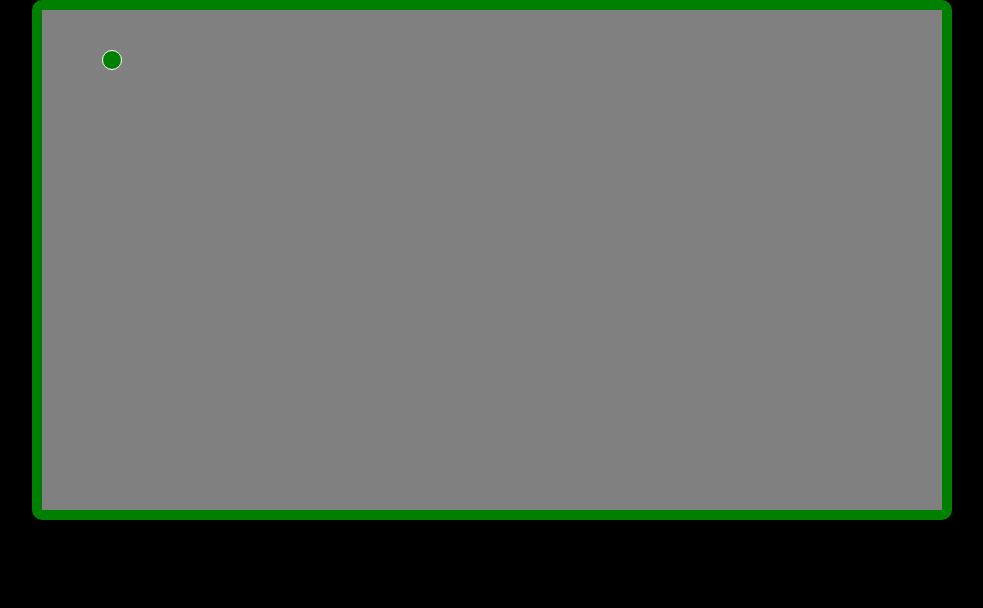
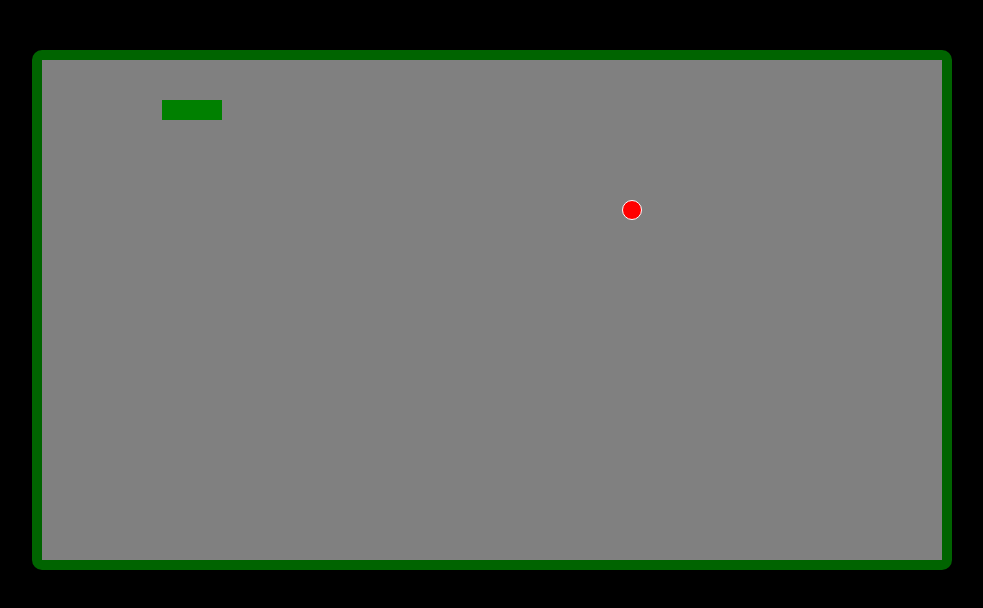
Before and after one commit to danaguilar/js-snake, a plain HTML site: page index.html in a window 1280 px wide. Shown: the whole page, without its empty margins (148-1131 px from the left). Drawn offline with Linux system fonts and the light colour scheme.

Commit message:
Created working snake game

```diff
--- a/index.css
+++ b/index.css
@@ -12,8 +12,8 @@ body{
  width: 920px;
  height: 520px;
  background-color: gray;
- margin: 0 auto;
- border: 10px green solid;
+ margin: 50px auto;
+ border: 10px DarkGreen solid;
  border-radius: 10px;
 
 }
@@ -33,7 +33,12 @@ body{
   display: inline-block;
 }
 
-.active{
+.snake{
+  background-color: green;
+}
+
+.food{
+  background-color: red;
   border-radius: 50px;
   border: 1px white solid;
 }
--- a/index.js
+++ b/index.js
@@ -1,76 +1,170 @@
 $(document).ready(function() {
-  var cw = $(".container").width();
-  var ch = $(".container").height();
+  var cw = $(".container").width()/20;
+  var ch = $(".container").height()/20;
+  var colorProgression = ["DarkGreen", "SpringGreen","YellowGreen","Gold","DarkOrange","OrangeRed","Crimson","DarkRed"]
   var createGrid = function(cw, ch){
     var $container = $(".container")
-    for (i = 0; i < ch/20; i++){
+    for (i = 0; i < ch; i++){
       var $newRow = $("<div class = 'row'></div>");
-      for (j = 0; j < cw/20; j++){
+      for (j = 0; j < cw; j++){
         $newRow.append("<div class = 'square' id = r" + i + "c"+ j + "></div>");
       };
       $container.append($newRow);
     };
   };
-  var makeActive = function(row, column){
+  var makeSnake = function(row, column){
     var id = "#r" +row + "c " + column;
-    console.log(id);
-    $(id).addClass('active');
+    $(id).addClass('snake');
   };
 
-  var player = {
-    BGcolor : "green",
+  function segment(row, column){
+    this.row = row;
+    this.col = column;
+    this.draw = function(){
+        var $square = $("#r" + this.row + "c" + this.col);
+        $square.addClass('snake');
+      };
+    this.remove = function() {
+        var $square = $("#r" + this.row + "c" + this.col);
+        $square.removeClass('snake');
+      };
+  }
+
+  var food = {
+    row : 0,
+    col : 0,
+    newLocal : function(){
+      do {
+        this.row = Math.floor(Math.random()*ch);
+        this.col = Math.floor(Math.random()*cw);
+      }
+      while(this.inSnake());
+    },
+
+    inSnake : function(){
+      var $square = $("#r" + this.row + "c" + this.col);
+      if($square.hasClass('snake')){return true;}
+      return false;
+    },
+
+    draw : function(){
+        var $square = $("#r" + this.row + "c" + this.col);
+        $square.addClass('food');
+    },
+
+    remove : function() {
+        var $square = $("#r" + this.row + "c" + this.col);
+        $square.removeClass('food');
+    }
+  };
+
+  var snake = {
     row : 2,
     col : 3,
-    draw : function(){
+    snakeSegs : [],
+    moveList : [],
+    length : 3,
+    nextLevel : 7,
+    atLevel: 0,
+    speed: 100,
+    direction : 'R',
+    addSegement : function(){
+      var newSegment = new segment(this.row, this.col);
+      this.snakeSegs.push(newSegment);
+      if(this.length <  this.snakeSegs.length){
+        var oldSegment = this.snakeSegs.shift();
+        oldSegment.remove();
+        delete oldSegment;
+      }
+    },
+    drawAll : function(){
+      for(i = 0; i < this.snakeSegs.length; i++){
+        this.snakeSegs[i].draw();
+      }
+    },
+
+    legalSquare : function(){
+      //if(this.row < 0 || this.row >= ch){return false;}
+      //if(this.col<0 || this.col >= cw){return false;}
       var $square = $("#r" + this.row + "c" + this.col);
-      $square.css("background-color", this.BGcolor);
-      $square.addClass('active');
+      if($square.hasClass('snake')){return false;}
+      return true;
     },
-    remove : function(){
+
+    gotFood : function(){
       var $square = $("#r" + this.row + "c" + this.col);
-      $square.css("background-color", "transparent");
-      $square.removeClass('active');
+      if($square.hasClass('food')){return true;}
+      return false;
     },
-    moveLeft : function(){
-      this.remove();
-      this.col -= 1;
-      this.draw();
+
+    scoreFood : function(){
+      this.length += 1;
+      food.remove();
+      food.newLocal();
+      food.draw();
     },
-    moveRight : function(){
-      this.remove();
-      this.col += 1;
-      this.draw();
+    upLevel : function(){
+      this.nextLevel += 7;
+      this.speed *= .75;
+      this.atLevel += 1;
+      $(".container").css("border-color",colorProgression[this.atLevel]);
     },
-    moveUp : function(){
-      this.remove();
-      this.row -= 1;
-      this.draw();
-    },
-    moveDown : function(){
-      this.remove();
-      this.row += 1;
-      this.draw();
-    },
+
+    move : function(loop){
+      switch(this.direction){
+        case 'R':
+          this.col += 1;
+          if(this.col >= cw){this.col = 0}
+          break;
+        case 'L':
+          this.col -= 1;
+          if(this.col < 0){this.col = cw}
+          break;
+        case 'U':
+          this.row -= 1;
+          if(this.row < 0){this.row = ch}
+          break;
+        case 'D':
+          this.row += 1;
+          if(this.row >= ch){this.row = 0}
+          break;
+      }
+      if(this.legalSquare()){
+        if(this.gotFood()){this.scoreFood()}
+        this.addSegement();
+        this.drawAll();
+      }
+      else{
+        clearInterval(loop);
+      }
+      if(this.length > this.nextLevel){
+        clearInterval(loop);
+        this.upLevel();
+        var gameLoop = setInterval(function(){snake.move(gameLoop);},snake.speed);
+      }
+    }
   };
+
   createGrid(cw,ch);
-  player.draw();
   $(document).on('keydown',(function (event){
     switch(event.which){
       case 38:
-        console.log("moving up");
-        player.moveUp();
+        if(snake.direction !== 'D'){snake.direction = 'U';}
         break;
       case 40:
-        player.moveDown();
+      if(snake.direction !== 'U'){snake.direction = 'D';};
         break;
       case 37:
-        player.moveLeft();
+      if(snake.direction !== 'R'){snake.direction = 'L';}
         break;
       case 39:
-        player.moveRight();
+      if(snake.direction !== 'L'){snake.direction = 'R';}
         break;
       default:
         break;
     }
   }));
+  food.newLocal();
+  food.draw();
+  var gameLoop = setInterval(function(){snake.move(gameLoop);},snake.speed);
 });
```
